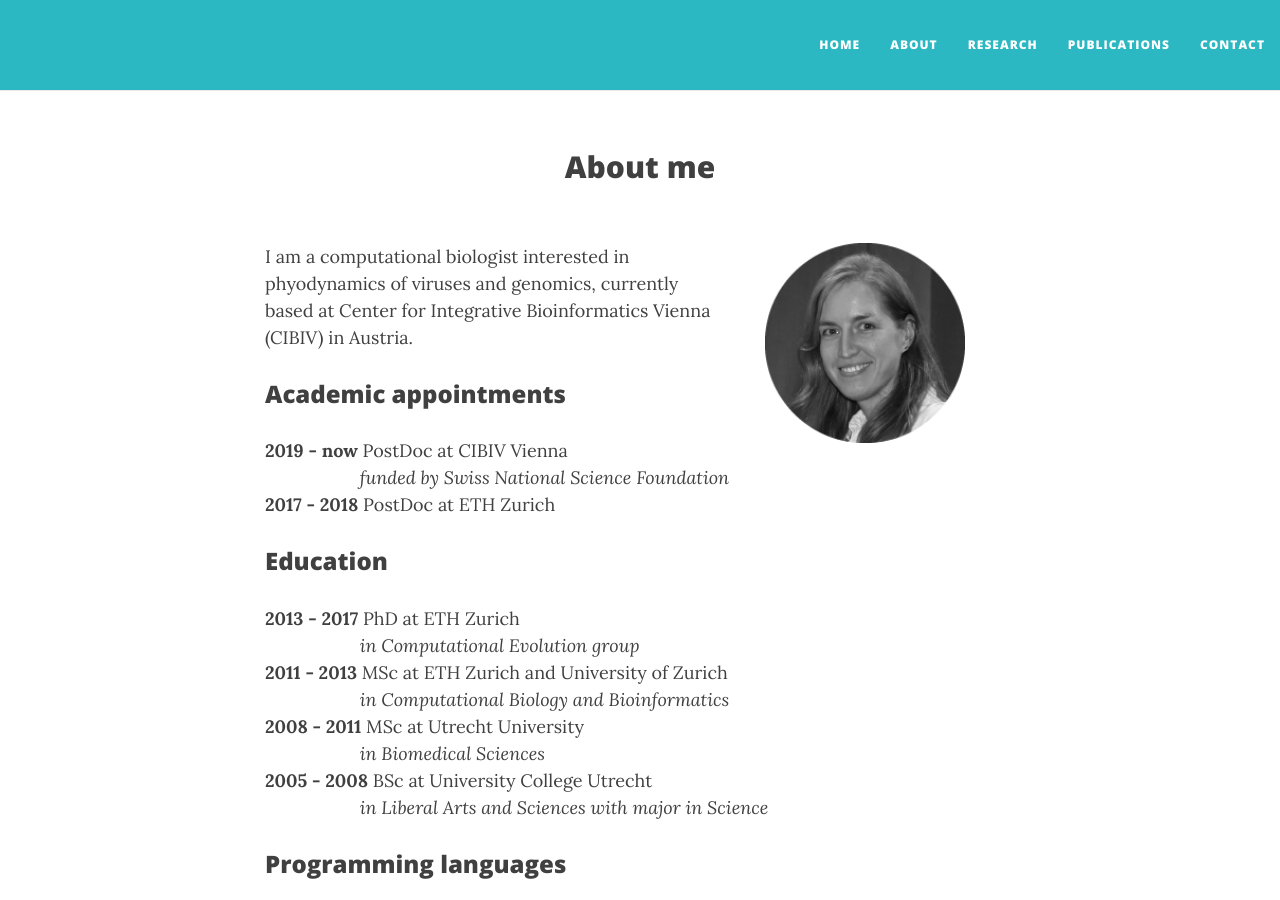
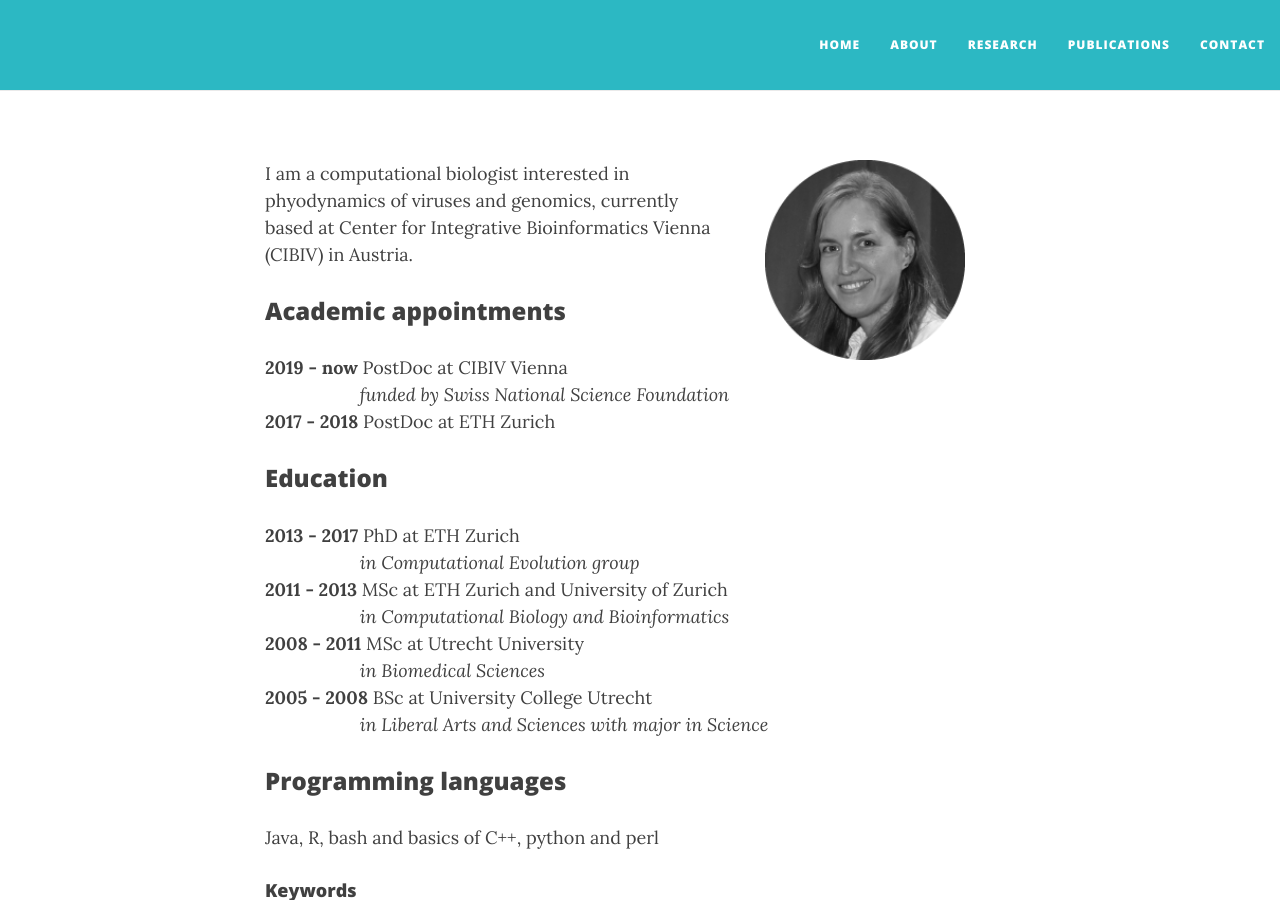
Before and after one commit to boskovav/boskovav.github.io, a Jekyll site: the page built from about.md, in a window 1280 px wide and 900 px high. Built offline with Jekyll 4.4.1, drawn with Linux system fonts in a browser that asks for light colours; nearby versions of some CDN libraries.

Commit message:
playing around

```diff
--- a/about.md
+++ b/about.md
@@ -1,9 +1,10 @@
 ---
 layout: page
-title: About me
+title:
 ---
 
-<img src="/img/VB_bw.png" alt="Drawing" style="width: 200px;" hspace="50px;" margin-right="50px;" align="right"/>
+<img src="/img/VB_bw.png" alt="Drawing" style="width: 200px;" hspace="50px;" align="right"/>
+
 I am a computational biologist interested in phyodynamics of viruses and genomics, currently based at Center for Integrative Bioinformatics Vienna (CIBIV) in Austria.
 
 ### Academic appointments
```
